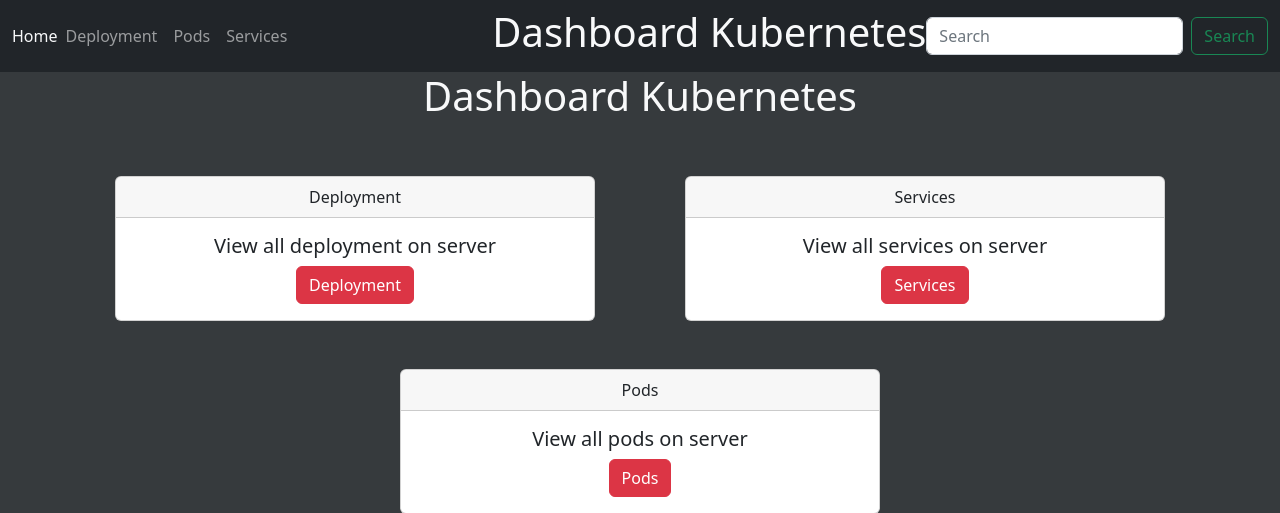
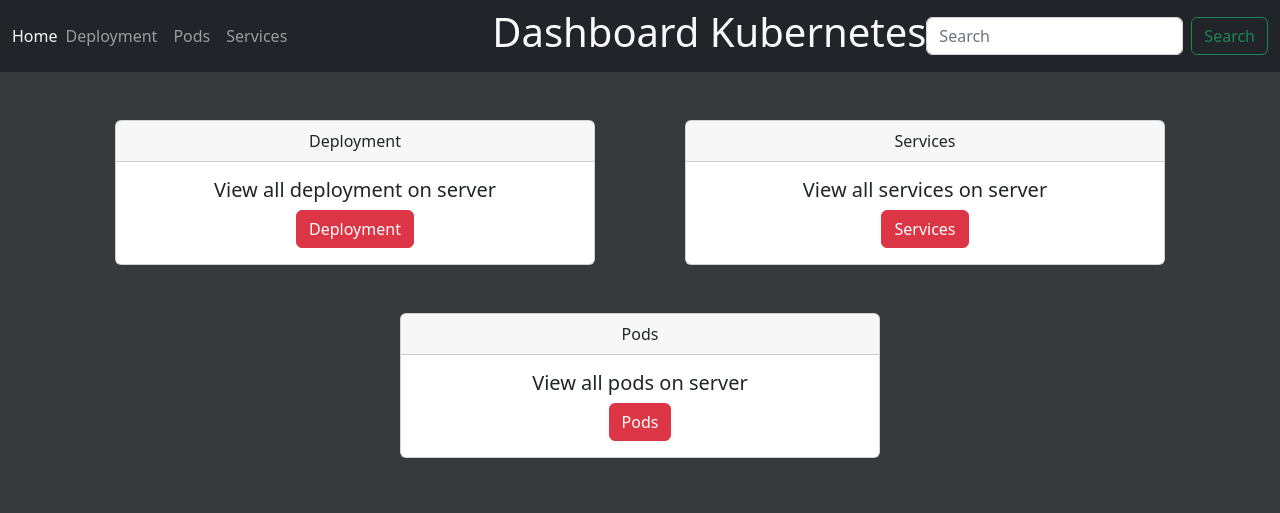
Before and after one commit to grosheth/monitor, a Django app: page / in a window 1280 px wide. Shown: the top 513 px of the page. Run offline with Django 4.2, Linux system fonts and the light colour scheme; parts of the project's set-up code (start-up, migrations or seed data) failed here and were passed over.

Commit message:
commit automatique

```diff
--- a/src/controller/templates/controller/dashboard.html
+++ b/src/controller/templates/controller/dashboard.html
@@ -14,7 +14,7 @@
 
     <div>
         <nav class="navbar navbar-expand-lg navbar-dark bg-dark">
-            <div class="container-fluid">
+            <div class="container-fluid text-center">
                 <a class="nav-link active" aria-current="page" href="#">Home</a>
               <button class="navbar-toggler" type="button" data-bs-toggle="collapse" data-bs-target="#navbarSupportedContent" aria-controls="navbarSupportedContent" aria-expanded="false" aria-label="Toggle navigation">
                 <span class="navbar-toggler-icon"></span>
@@ -31,7 +31,7 @@
                         <a class="nav-link" href="services">Services</a>
                     </li>
                 </ul>
-                <h1>Dashboard Kubernetes</h1>
+                <h1 class="">Dashboard Kubernetes</h1>
                 <form class="d-flex">
                   <input class="form-control me-2" type="search" placeholder="Search" aria-label="Search">
                   <button class="btn btn-outline-success" type="submit">Search</button>
@@ -43,7 +43,6 @@
 
     <div class="container">
       <div class="row text-center">
-        <h1>Dashboard Kubernetes</h1>
         <div class="col mt-5 d-flex justify-content-center">
 
             <div class="card text-center" style="width: 30rem;" style="height: 20rem;">
```
